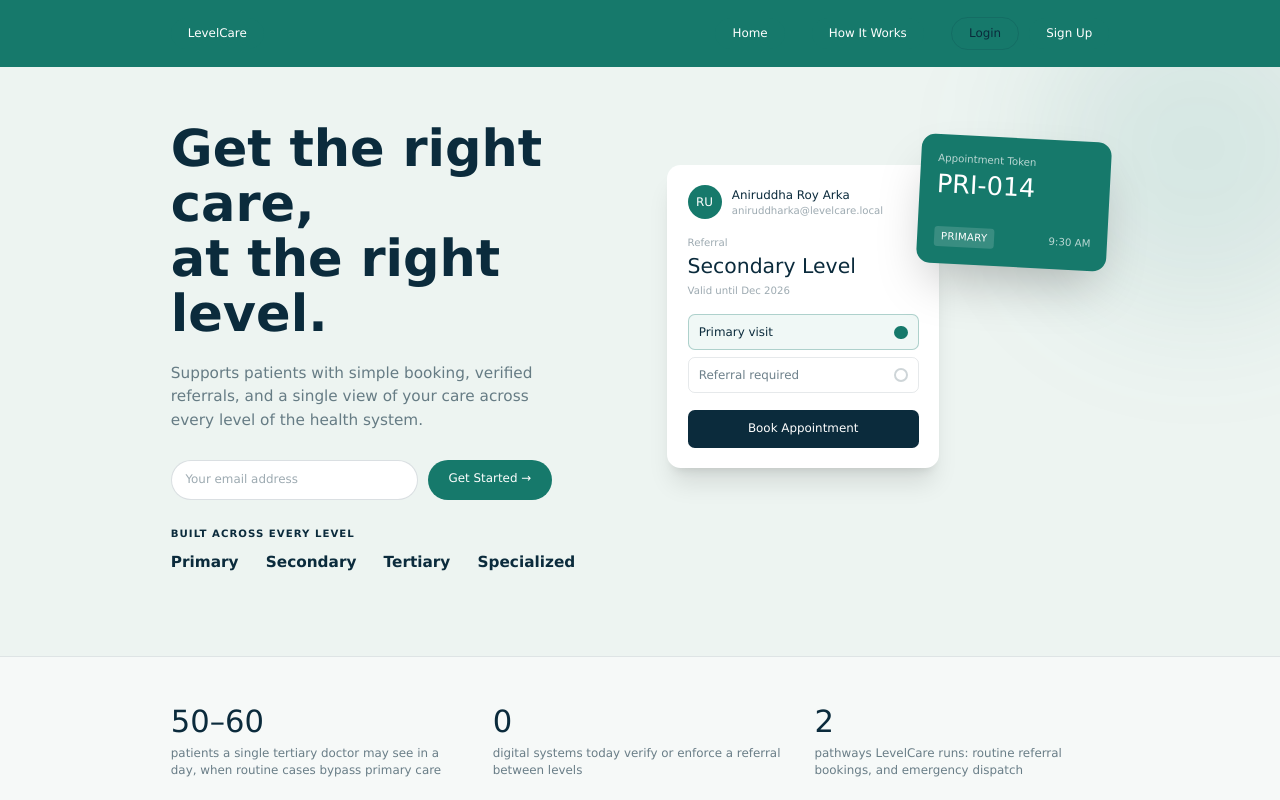
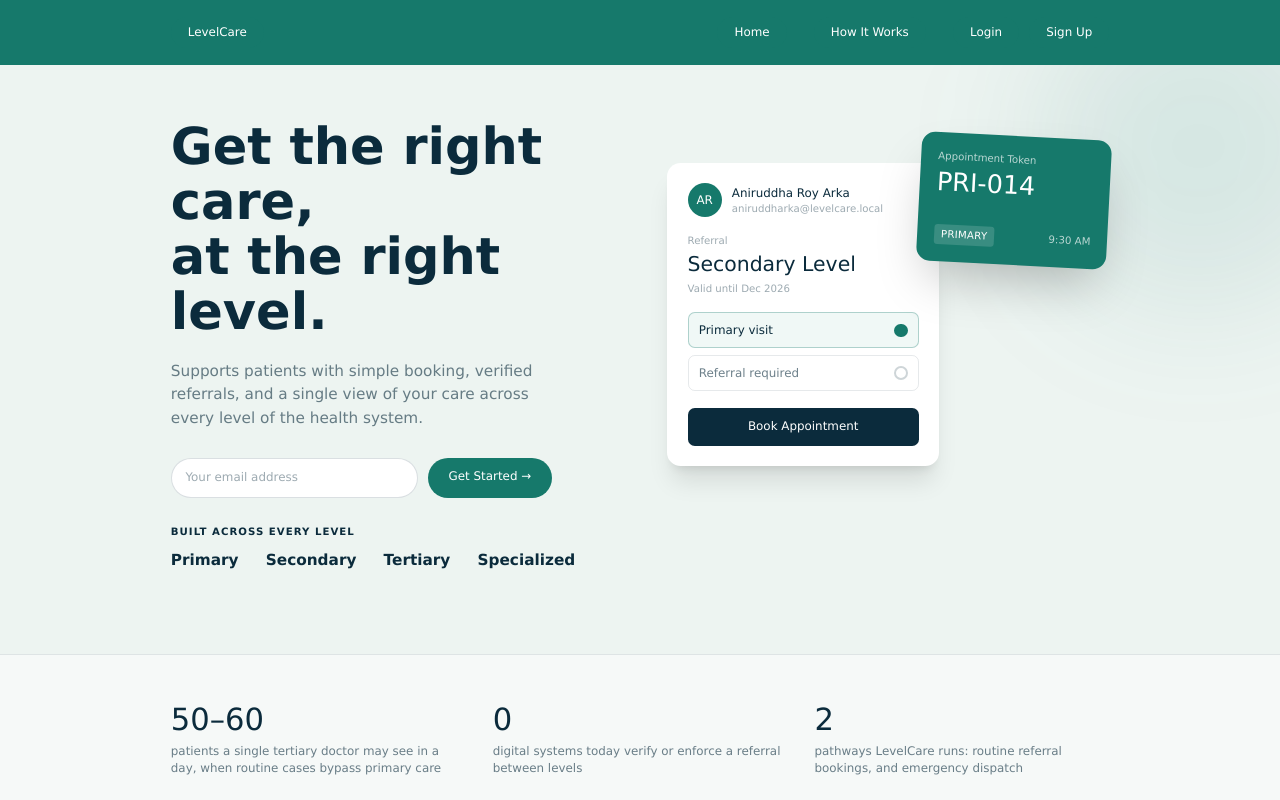
Before and after one commit to shakib5907/LevelCare, a React (Vite) app: page / in a window 1280 px wide. Shown: the top 800 px of the page. Built offline with nearby package versions, Linux system fonts and the light colour scheme.

Commit message:
Final changes before checkpoint1

```diff
--- a/src/components/Navbar.jsx
+++ b/src/components/Navbar.jsx
@@ -22,7 +22,7 @@ export default function Navbar() {
           </nav>
 
                     <div className={`items-center gap-3 ${isAuthPage ? 'hidden' : 'flex'}`}>
-            <Link to="/login" className="px-5 py-2 rounded-full text-sm font-medium text-ink border border-ink/15 hover:border-ink/30 transition">
+            <Link to="/login" className="px-5 py-2 rounded-full text-sm font-medium bg-teal text-white hover:bg-teal-dark transition">
               Login
             </Link>
             <Link to="/register" className="px-5 py-2 rounded-full text-sm font-medium bg-teal text-white hover:bg-teal-dark transition">
--- a/src/pages/Landing.jsx
+++ b/src/pages/Landing.jsx
@@ -40,7 +40,7 @@ export default function Landing() {
           <div className="absolute left-0 top-8 w-80 rounded-2xl bg-white shadow-xl p-6">
             <div className="flex items-center gap-3 mb-5">
               <div className="h-10 w-10 rounded-full bg-teal flex items-center justify-center text-white text-sm font-medium">
-                RU
+                AR
               </div>
               <div>
                 <div className="text-sm font-medium text-ink">Aniruddha Roy Arka</div>
```
